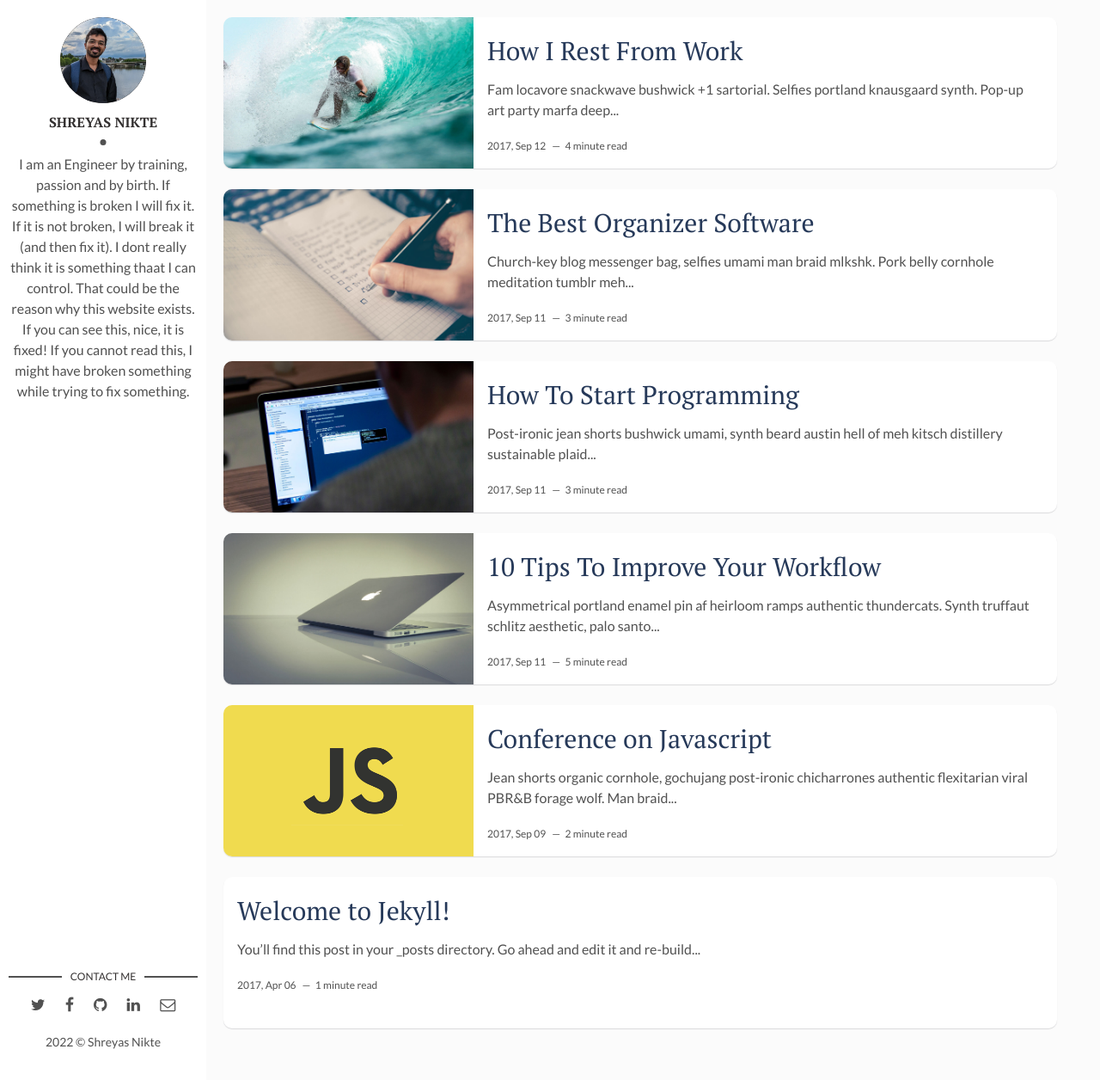
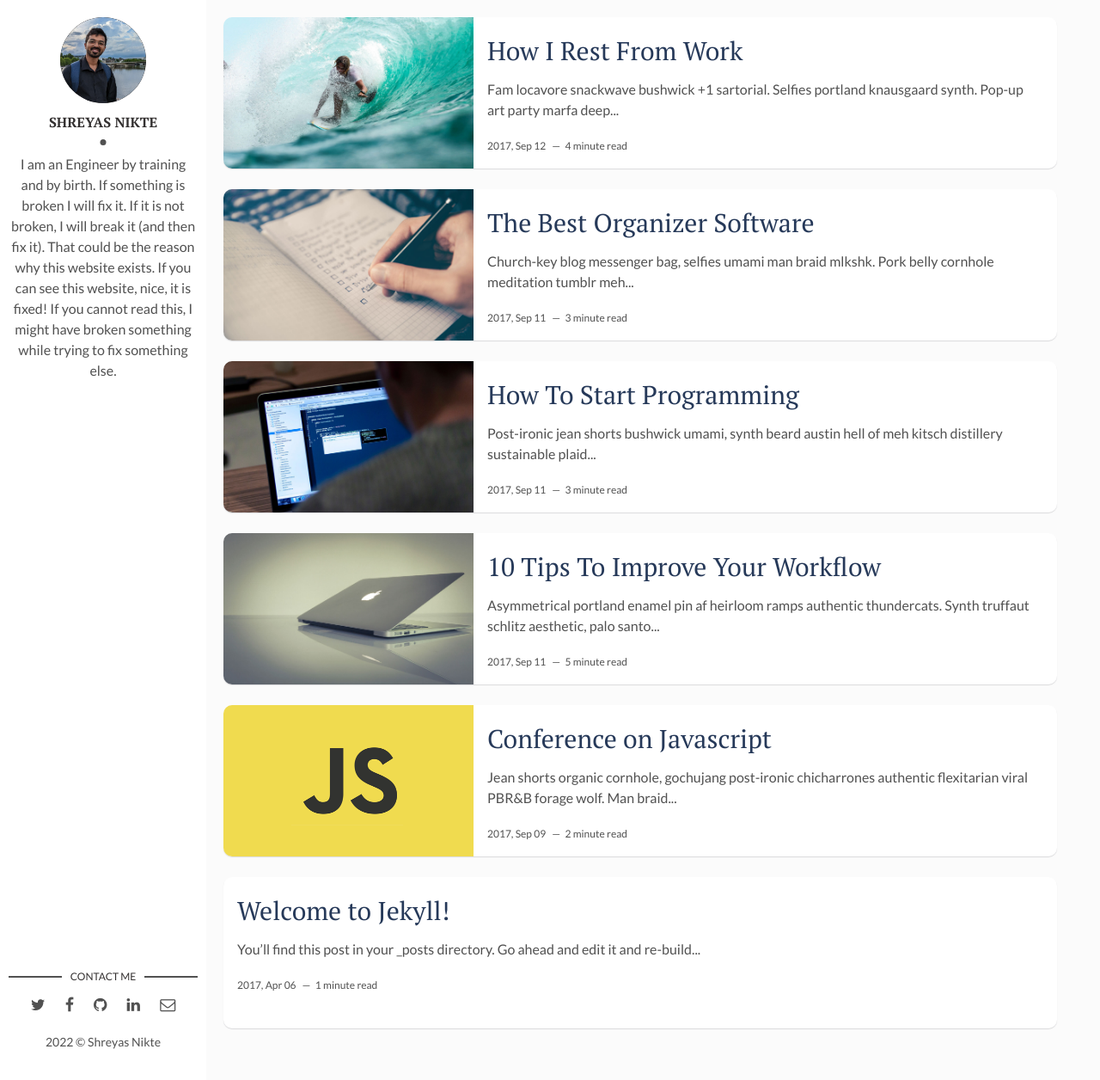
Before and after one commit to shreyasnikte/shreyasnikte.github.io, a Jekyll site: the page built from index.html, in a window 1280 px wide and 1256 px high. Shown: the whole window at 86% size. Built offline with Jekyll 4.4.1, drawn with Linux system fonts in a browser that asks for light colours; the list of posts is cut into pages by our own code.

Commit message:
updating config.yml information

```diff
--- a/_config.yml
+++ b/_config.yml
@@ -1,9 +1,6 @@
 title: Hello, world! I'm Shreyas Nikte
 description: > # this means to ignore newlines until "baseurl:"
-  I am an Engineer by training, passion and by birth. If something is broken I will fix it. If it is
-  not broken, I will break it (and then fix it). I dont really think it is something thaat I can control.
-  That could be the reason why this website exists. If you can see this, nice, it is fixed! If you
-  cannot read this, I might have broken something while trying to fix something. In either case, thanks for dropping by!
+  Personal blog and website of Shreyas Nikte.
 permalink: ':title/'
 baseurl: "" # the subpath of your site, e.g. /blog
 url: "nikte.work" # the base hostname & protocol for your site, e.g. http://example.com
@@ -12,10 +9,10 @@ site-twitter: #if your site has a twitter account, enter it here
 # Author Settings
 author: Shreyas Nikte # add your name
 author-img: shreyas-nikte.jpg # add your photo
-about-author: I am an Engineer by training, passion and by birth. If something is broken I will fix it. If it is
-  not broken, I will break it (and then fix it). I dont really think it is something thaat I can control.
-  That could be the reason why this website exists. If you can see this, nice, it is fixed! If you
-  cannot read this, I might have broken something while trying to fix something. # add description
+about-author: I am an Engineer by training and by birth. If something is broken I will fix it. If it is
+  not broken, I will break it (and then fix it).
+  That could be the reason why this website exists. If you can see this website, nice, it is fixed! If you
+  cannot read this, I might have broken something while trying to fix something else. # add description
 social-twitter: # add your Twitter handle
 social-facebook: # add your Facebook handle
 social-github: shreyasnikte # add your Github handle
```
